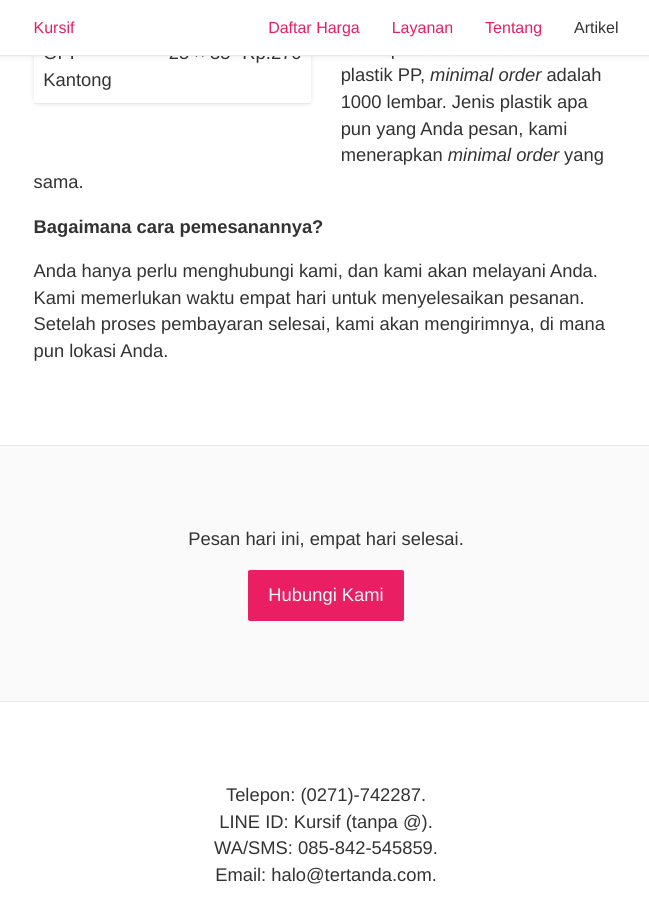
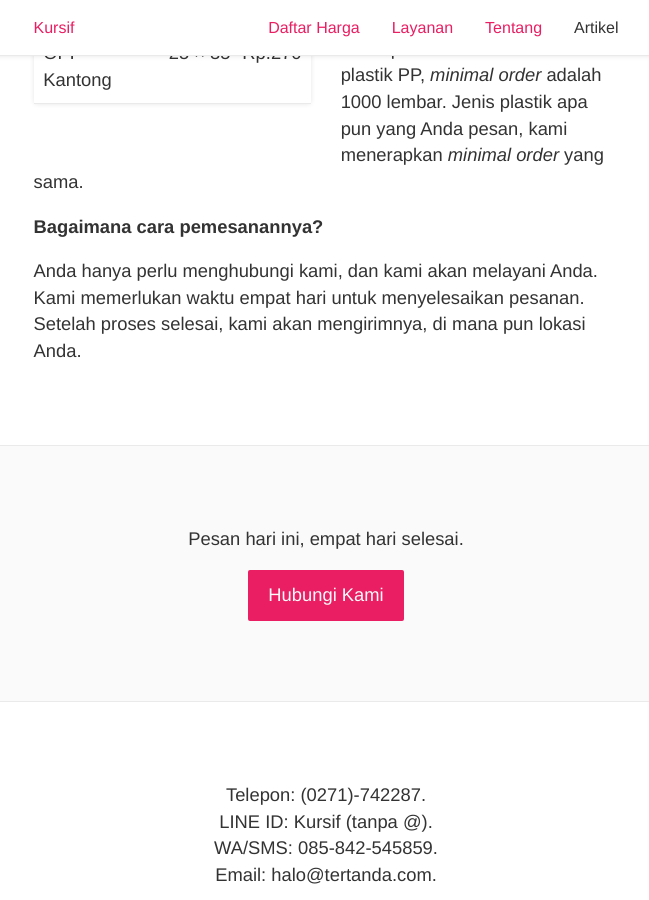
Before and after one commit to tertanda/kursif.github.io, a Jekyll site: the page built from artikel/_posts/2017-01-04-cetak-kemasan-plastik-pp.md, in a window 1280 px wide and 900 px high, scrolled down 1451 px. Shown: the whole window, without its empty margins (314-963 px from the left). Built offline with Jekyll 4.4.1, drawn with Linux system fonts in a browser that asks for light colours; a script that is not in the unit is left out.

Commit message:
Memperbaiki artikel.

```diff
--- a/artikel/_posts/2017-01-04-cetak-kemasan-plastik-pp.md
+++ b/artikel/_posts/2017-01-04-cetak-kemasan-plastik-pp.md
@@ -20,10 +20,10 @@ Berikut adalah daftar harga kemasan plastik PP yang kami jual. Untuk daftar harg
 
 {%include part/price/plastik-pp.html%}
 
-**Apakah ada minimal order?**
+<p><strong>Apakah ada minimal order?</strong></p>
 
 Ya, untuk pembelian kemasan plastik PP polos, *minimal order* adalah 500 lembar. Sedangkan, untuk pemesanan cetak kemasan plastik PP, *minimal order* adalah 1000 lembar. Jenis plastik apa pun yang Anda pesan, kami menerapkan *minimal order* yang sama.
 
 **Bagaimana cara pemesanannya?**
 
-Anda hanya perlu menghubungi kami, dan kami akan melayani Anda. Kami memerlukan waktu empat hari untuk menyelesaikan pesanan. Setelah proses pembayaran selesai, kami akan mengirimnya, di mana pun lokasi Anda.
+Anda hanya perlu menghubungi kami, dan kami akan melayani Anda. Kami memerlukan waktu empat hari untuk menyelesaikan pesanan. Setelah proses selesai, kami akan mengirimnya, di mana pun lokasi Anda.
```
